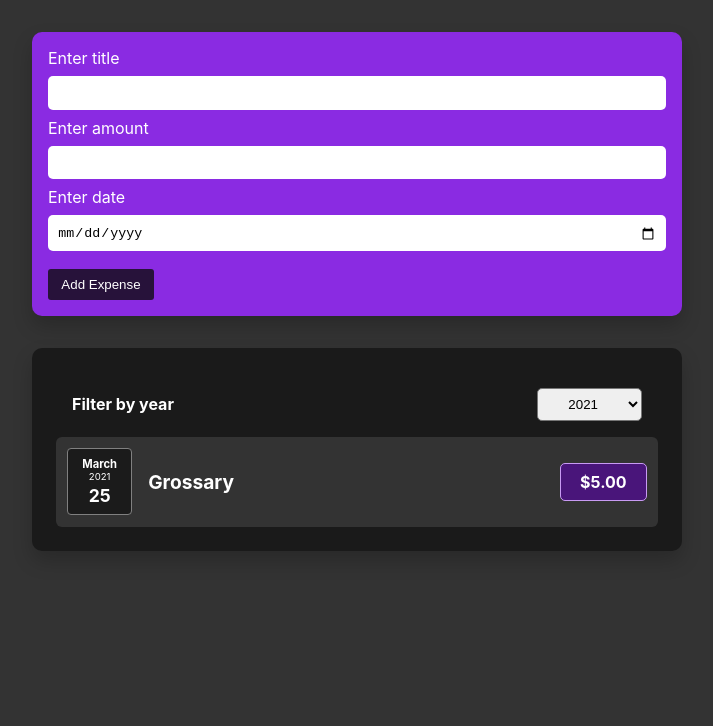
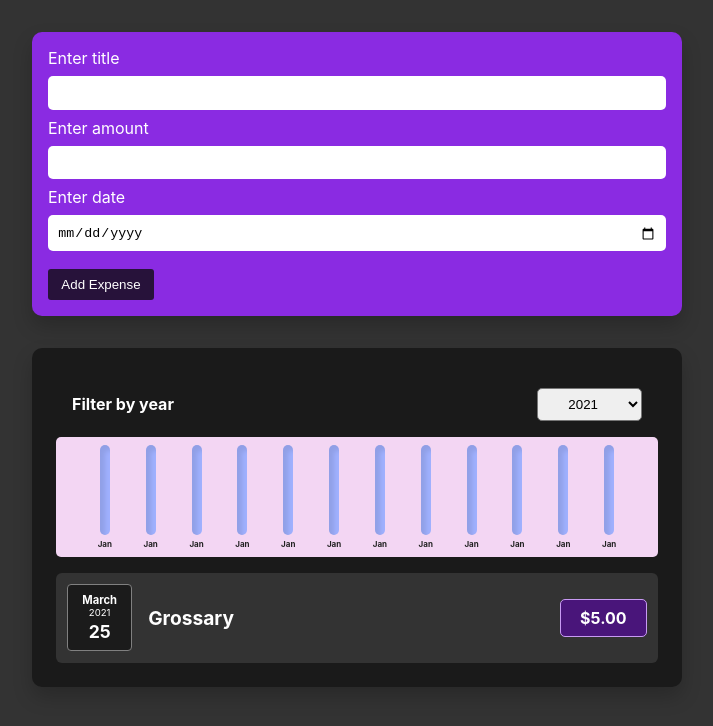
Before and after one commit to josiah360/react-expense-tracker, a React (Create React App) app: page / in a window 1280 px wide. Shown: the top 726 px of the page, without its empty margins (283-996 px from the left). Built offline with nearby package versions, Linux system fonts and the light colour scheme.

Commit message:
Style chart

```diff
--- /dev/null
+++ b/src/components/Chart/ChartItem.css
@@ -0,0 +1,22 @@
+.chart-item {
+    width: 10px;
+    height: 100%;
+    display: flex;
+    flex-direction: column;
+    align-items: center;
+    row-gap: .2em;
+}
+
+.chart__outer {
+    background-color: rgb(160, 177, 255);
+    width: 100%;
+    height: 90%;
+    border-radius: 5px;
+    box-shadow: 5px 5px 5px rgba(0,0,0,0.1) inset;
+}
+
+.chart-item label {
+    font-size: .5em;
+    font-weight: bold;
+    color: rgb(34, 34, 34);
+}
--- /dev/null
+++ b/src/components/Chart/ChartItem.js
@@ -0,0 +1,14 @@
+import './ChartItem.css';
+
+const ChartItem = () => {
+    return (
+        <div className='chart-item'>
+            <div className='chart__outer'>
+                <div className='class__inner' ></div>
+            </div>
+            <label>Jan</label>
+        </div>
+    )
+}
+
+export default ChartItem
--- /dev/null
+++ b/src/components/Expenses/ExpenseChart.css
@@ -0,0 +1,9 @@
+.expense-chart {
+    border-radius: 5px;
+    background-color: rgb(243, 214, 243);
+    height: 120px;
+    display: flex;
+    justify-content: space-evenly;
+    margin-bottom: 1em;
+    padding: .5em;
+}
--- /dev/null
+++ b/src/components/Expenses/ExpenseChart.js
@@ -0,0 +1,24 @@
+import ChartItem from '../Chart/ChartItem';
+
+import './ExpenseChart.css';
+
+const ExpenseChart = () => {
+    return (
+        <div className='expense-chart'>
+            <ChartItem />
+            <ChartItem />
+            <ChartItem />
+            <ChartItem />
+            <ChartItem />
+            <ChartItem />
+            <ChartItem />
+            <ChartItem />
+            <ChartItem />
+            <ChartItem />
+            <ChartItem />
+            <ChartItem />
+        </div>
+    )
+}
+
+export default ExpenseChart
--- a/src/components/Expenses/ExpensesContainer.js
+++ b/src/components/Expenses/ExpensesContainer.js
@@ -3,6 +3,7 @@ import { useState } from "react"
 import Card from "../UI/Card"
 import ExpensesList from "./ExpensesList"
 import ExpenseFilter from "./ExpenseFilter"
+import ExpenseChart from "./ExpenseChart"
 import './ExpensesContainer.css'
 
 const ExpensesContainer = (props) => {
@@ -16,6 +17,7 @@ const ExpensesContainer = (props) => {
     return (
         <Card className="expenses-container">
             <ExpenseFilter onChangeFilter={filterValueHandler} filterValue={filterValue}/>
+            <ExpenseChart />
             <ExpensesList expenses={props.expenses} filterValue={filterValue} />
         </Card>
     )
```
